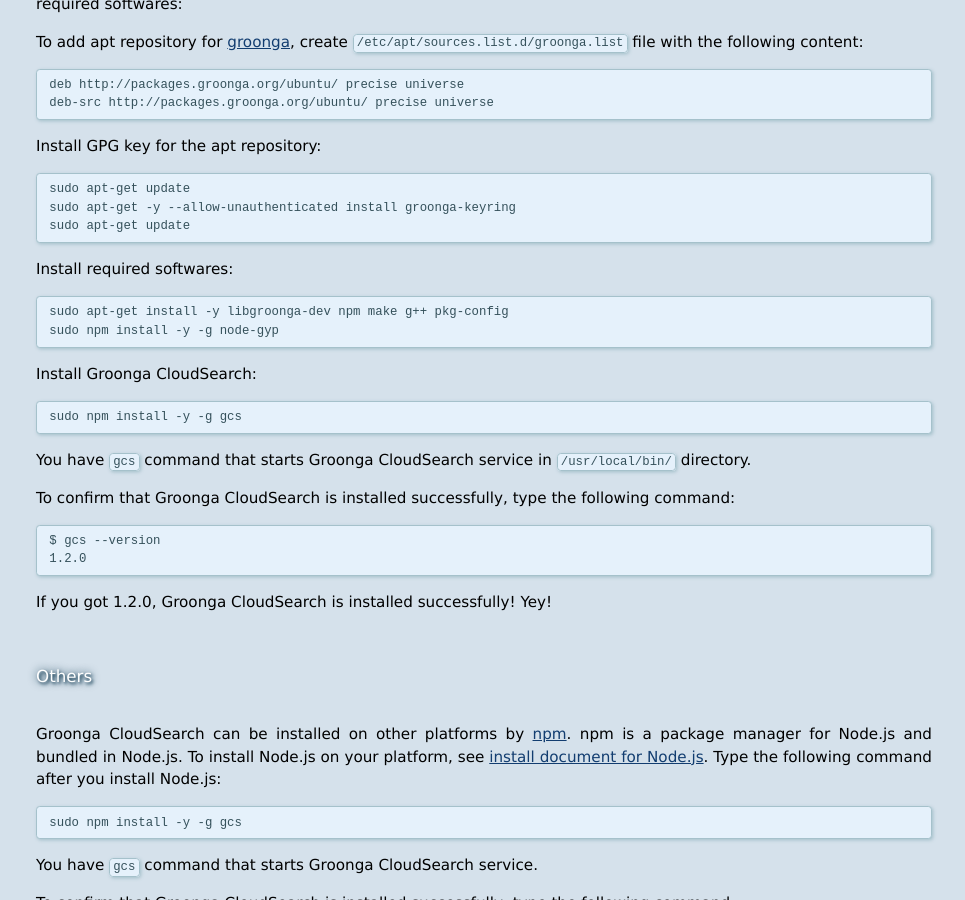
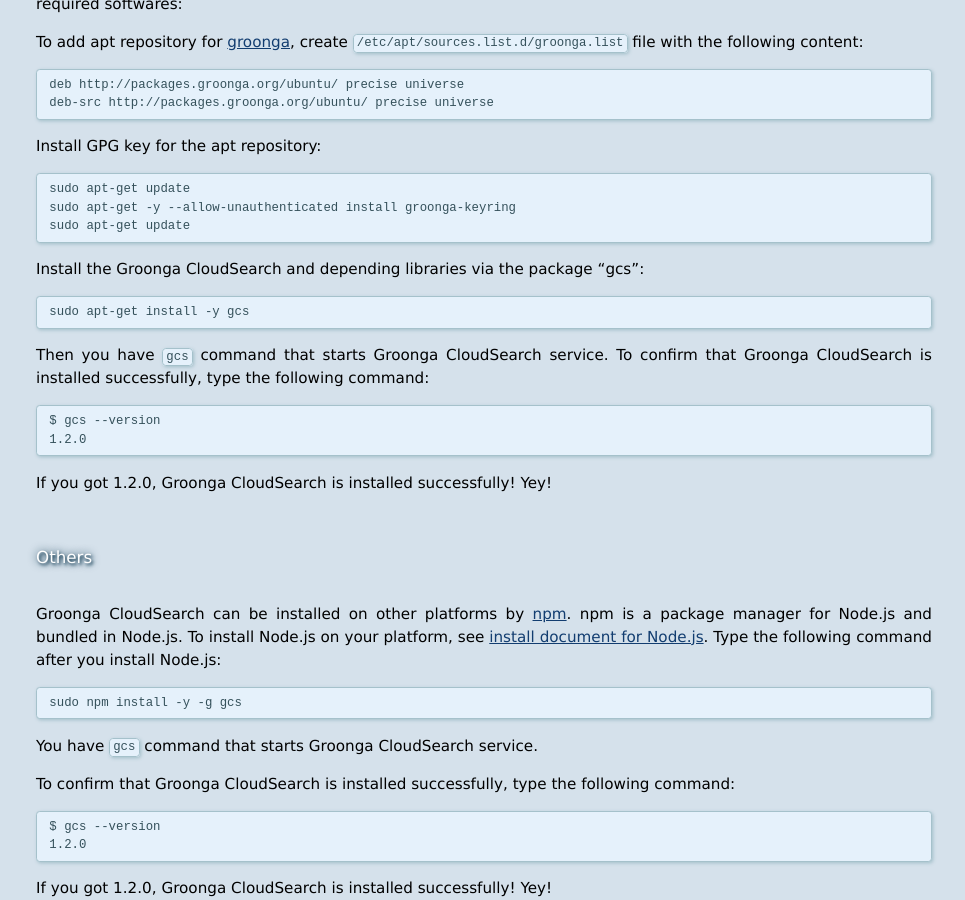
Before and after one commit to groonga/gcs.groonga.org, a Jekyll site: the page built from docs/install/index.md, in a window 1280 px wide and 900 px high, scrolled down 1680 px. Shown: the whole window, without its empty margins (156-1121 px from the left). Built offline with Jekyll 4.4.1, drawn with Linux system fonts in a browser that asks for light colours; comment, search, counter and statistics services are not loaded.

Commit message:
Update installation guide for Ubuntu to use .deb package

```diff
--- a/docs/install/index.md
+++ b/docs/install/index.md
@@ -87,18 +87,11 @@
     sudo apt-get -y --allow-unauthenticated install groonga-keyring
     sudo apt-get update
 
-Install required softwares:
+Install the Groonga CloudSearch and depending libraries via the package "gcs":
 
-    sudo apt-get install -y libgroonga-dev npm make g++ pkg-config
-    sudo npm install -y -g node-gyp
+    sudo apt-get install -y gcs
 
-Install Groonga CloudSearch:
-
-    sudo npm install -y -g gcs
-
-You have `gcs` command that starts Groonga CloudSearch service in
-`/usr/local/bin/` directory.
-
+Then you have `gcs` command that starts Groonga CloudSearch service.
 To confirm that Groonga CloudSearch is installed successfully, type
 the following command:
 
```
